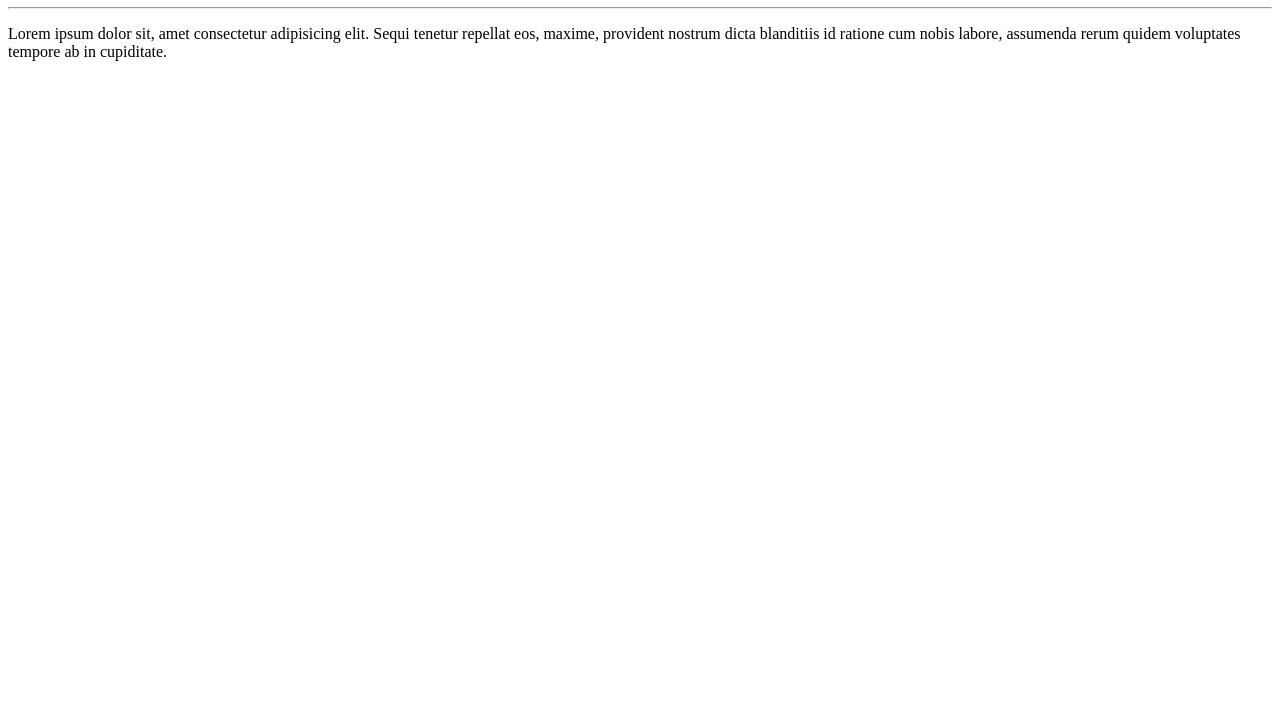
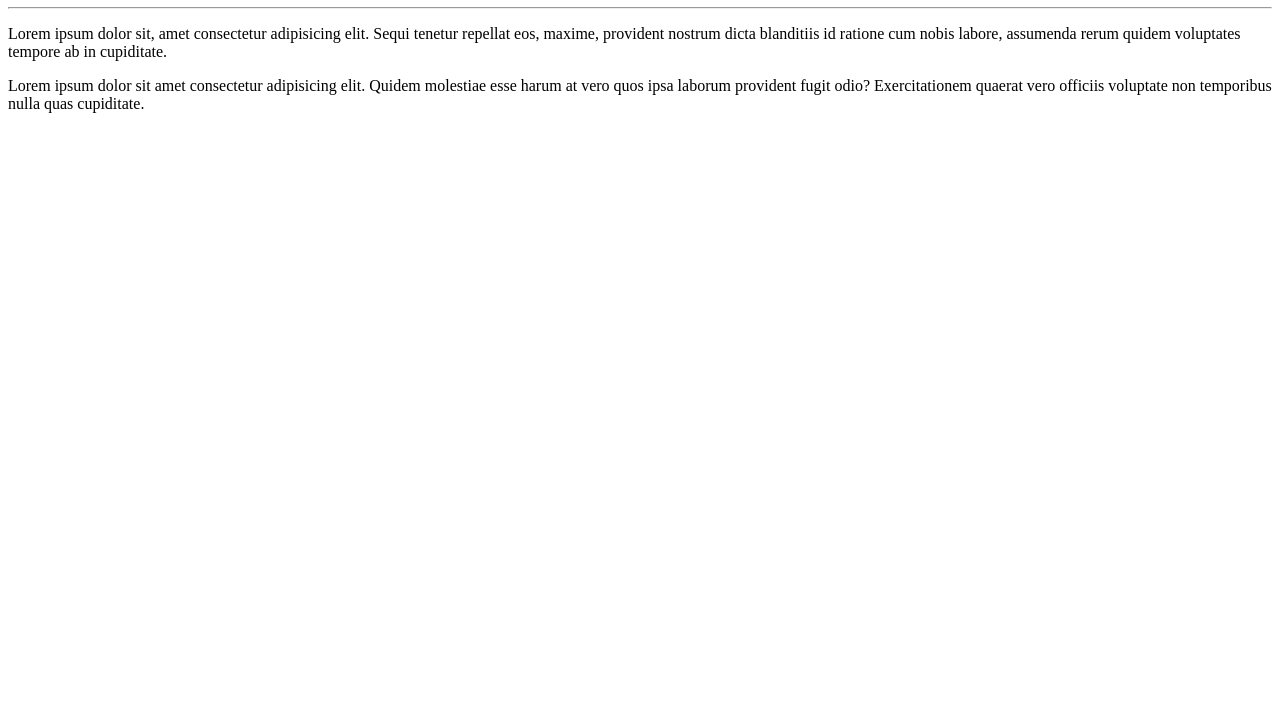
Before and after one commit to CMomesso/Ola-Mundo, a plain HTML site: page site-exemplo/index.html in a window 1280 px wide. Shown: the part 73-800 px from the top of the page. Drawn offline with Linux system fonts and the light colour scheme.

Commit message:
Adição de um parágrafo

```diff
--- a/site-exemplo/index.html
+++ b/site-exemplo/index.html
@@ -10,5 +10,7 @@
     <h1>Olá Mundo</h1>
     <hr>
     <p>Lorem ipsum dolor sit, amet consectetur adipisicing elit. Sequi tenetur repellat eos, maxime, provident nostrum dicta blanditiis id ratione cum nobis labore, assumenda rerum quidem voluptates tempore ab in cupiditate.</p>
+    <p>Lorem ipsum dolor sit amet consectetur adipisicing elit. Quidem molestiae esse harum at vero quos ipsa laborum provident fugit odio? Exercitationem quaerat vero officiis voluptate non temporibus nulla quas cupiditate.</p>
+
 </body>
 </html>
```
